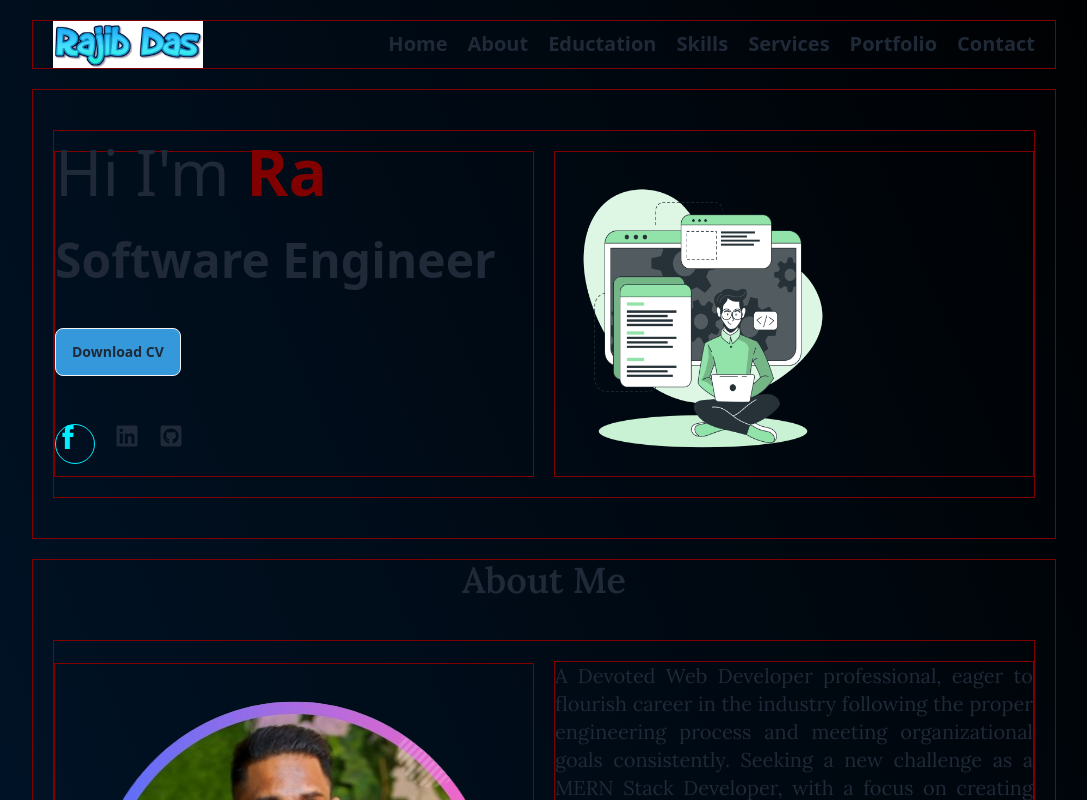
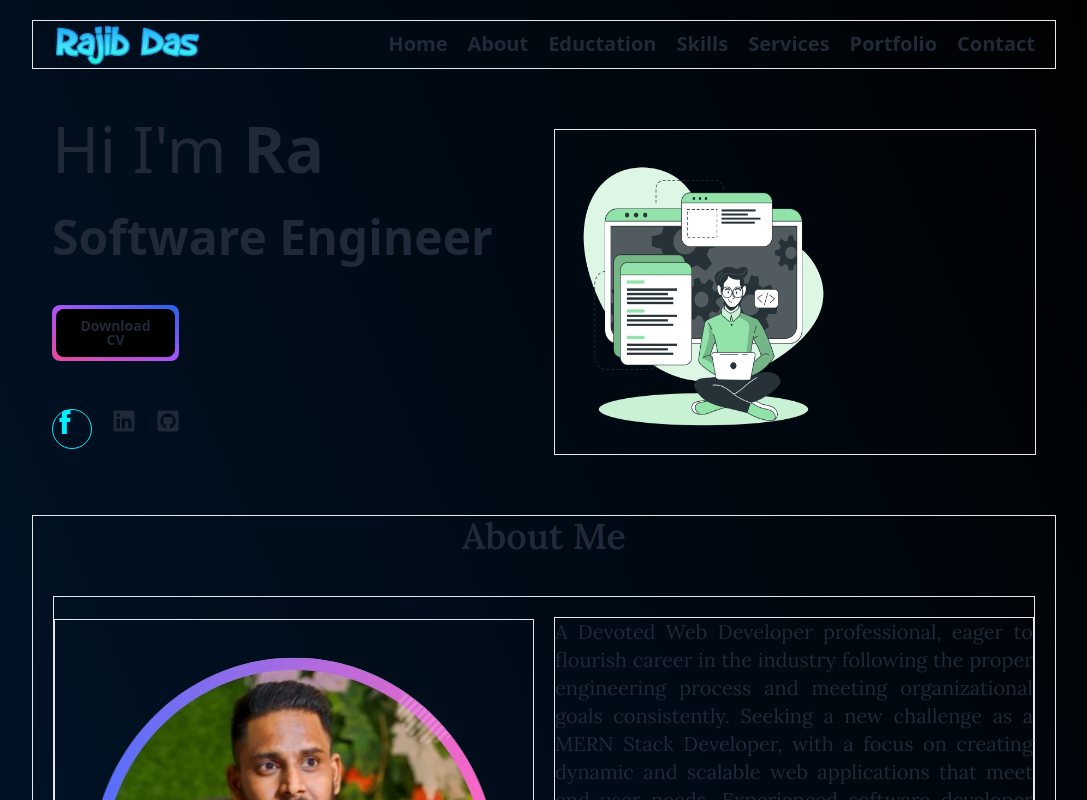
Before and after one commit to rajibdas-it/rajib-das-portfolio, a React (Vite) app: page / in a window 1280 px wide. Shown: the top 800 px of the page, without its empty margins (96-1183 px from the left). Built offline with nearby package versions, Linux system fonts and the light colour scheme.

Commit message:
logo change

```diff
--- a/src/App.jsx
+++ b/src/App.jsx
@@ -6,7 +6,7 @@ import Skills from "./components/Skills";
 
 const App = () => {
   return (
-    <div className="bg-gradient-to-tr from-bgNavy to-bgBlack px-5 p-5 lg:px-32">
+    <div className="bg-gradient-to-tr from-[#001F3F] to-[#000000] px-5 p-5 lg:px-32">
       <div className="max-w-[1490px] mx-auto">
         <Navbar />
         <Header />
--- a/src/components/Header.jsx
+++ b/src/components/Header.jsx
@@ -8,9 +8,9 @@ import { TfiFacebook } from "react-icons/tfi";
 import { FaLinkedin, FaGithubSquare } from "react-icons/fa";
 const Header = () => {
   return (
-    <div className="border border-myRed my-5 min-h-screen] lg:px-5">
-      <div className="my-10 border border-myRed flex flex-col md:flex-row gap-5 lg:py-5 ">
-        <div className="border border-myRed w-full md:w-1/2 space-y-6 lg:space-y-12">
+    <div className=" my-5 min-h-screen] lg:px-5">
+      <div className="my-10  flex flex-col md:flex-row gap-5 lg:py-5 ">
+        <div className=" w-full md:w-1/2 space-y-6 lg:space-y-12">
           <h1 className="text-4xl lg:text-[4rem] font-montserrat">
             Hi I'm{" "}
             <span className="font-montserrat font-bold text-myRed">
@@ -34,14 +34,16 @@ const Header = () => {
               cursor={false}
             />
           </h1>
+          <div className="mt-32  w-[127px] rounded-lg p-1 bg-gradient-to-tr from-pink-500 via-purple-500 to-blue-600  ">
             <a
               href="https://drive.google.com/file/d/1hss0OKKX9VURrHZYrxfjLs0Au3avDymG/view?usp=drive_link"
               target="_blank"
               rel="noreferrer"
-            className="btn bg-curiousBlue hover:bg-myRed transition-all duration-300 "
+              className="btn border-none bg-black font-semibold hover:bg-myRed transition-all duration-300 "
             >
               Download CV
             </a>
+          </div>
           <div className="flex flex-row gap-5 my-5">
             <a
               href="#"
--- a/src/components/Navbar.jsx
+++ b/src/components/Navbar.jsx
@@ -1,4 +1,4 @@
-import logo from "../assets/rajib_das.png";
+import logo from "../assets/images/logo.png";
 const Navbar = () => {
   return (
     <div className="border border-myRed ">
--- a/tailwind.config.js
+++ b/tailwind.config.js
@@ -4,14 +4,14 @@ export default {
   content: ["./index.html",
     "./src/**/*.{js,ts,jsx,tsx}"],
   theme: {
-    colors: {
-      bgNavy: "#001F3F", //for bg-1
-      bgBlack: "#000000", //for bg-2
-      curiousBlue: "#3498DB", //for button
-      paleSky: "#707B7C", //for shadows
-      myRed: "#800000"
-      // myRed: "#0ef"
-    },
+    // colors: {
+    //   bgNavy: "#001F3F", //for bg-1
+    //   bgBlack: "#000000", //for bg-2
+    //   curiousBlue: "#3498DB", //for button
+    //   paleSky: "#707B7C", //for shadows
+    //   myRed: "#800000"
+    //   // myRed: "#0ef"
+    // },
     fontFamily: {
       montserrat: ['Montserrat', 'sans - serif'],
       lora: ['Lora', 'serif']
```
Also changed, not shown: src/assets/images/logo.png (added). Lines whose indentation alone changed are shown as unchanged.
